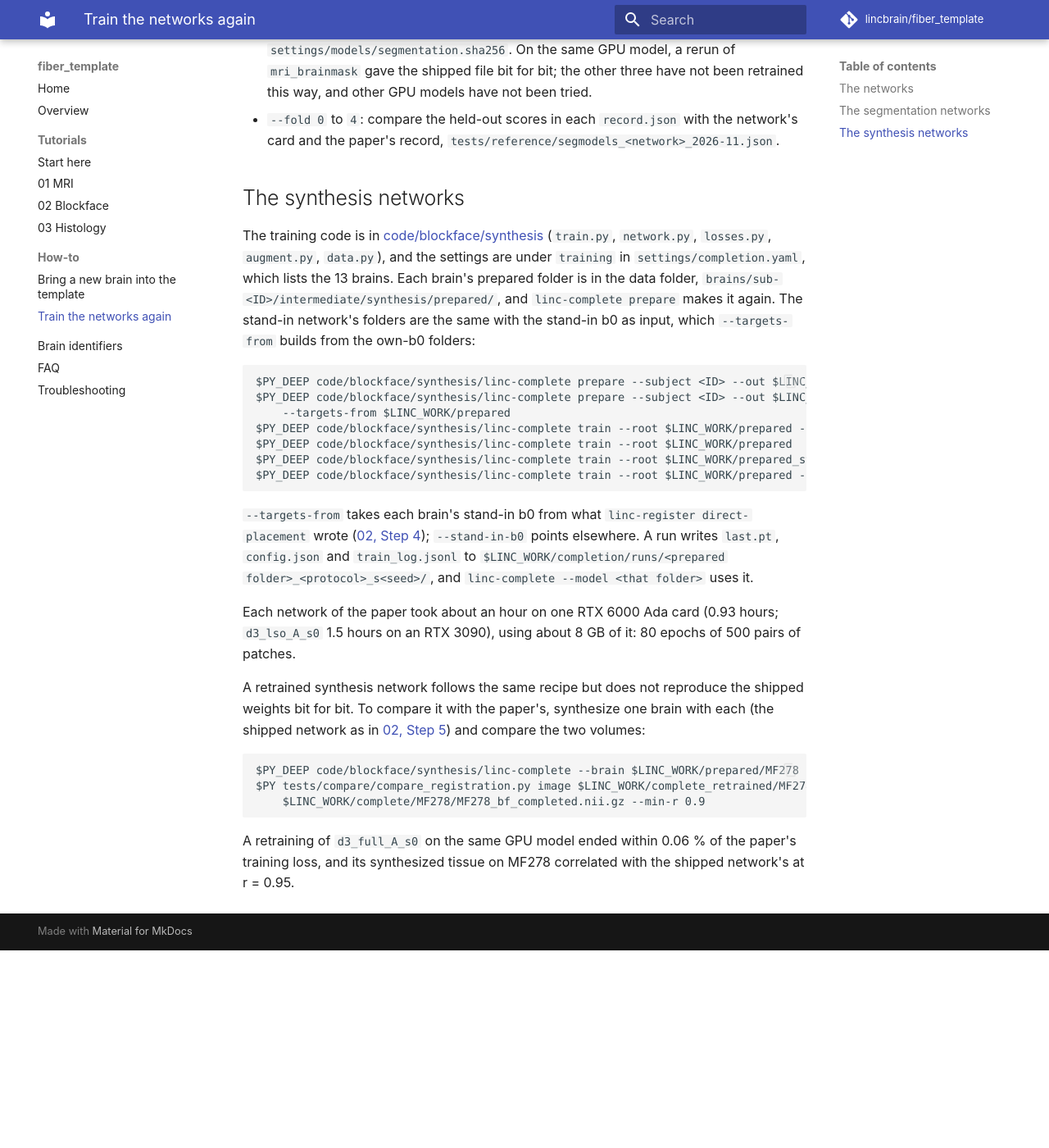
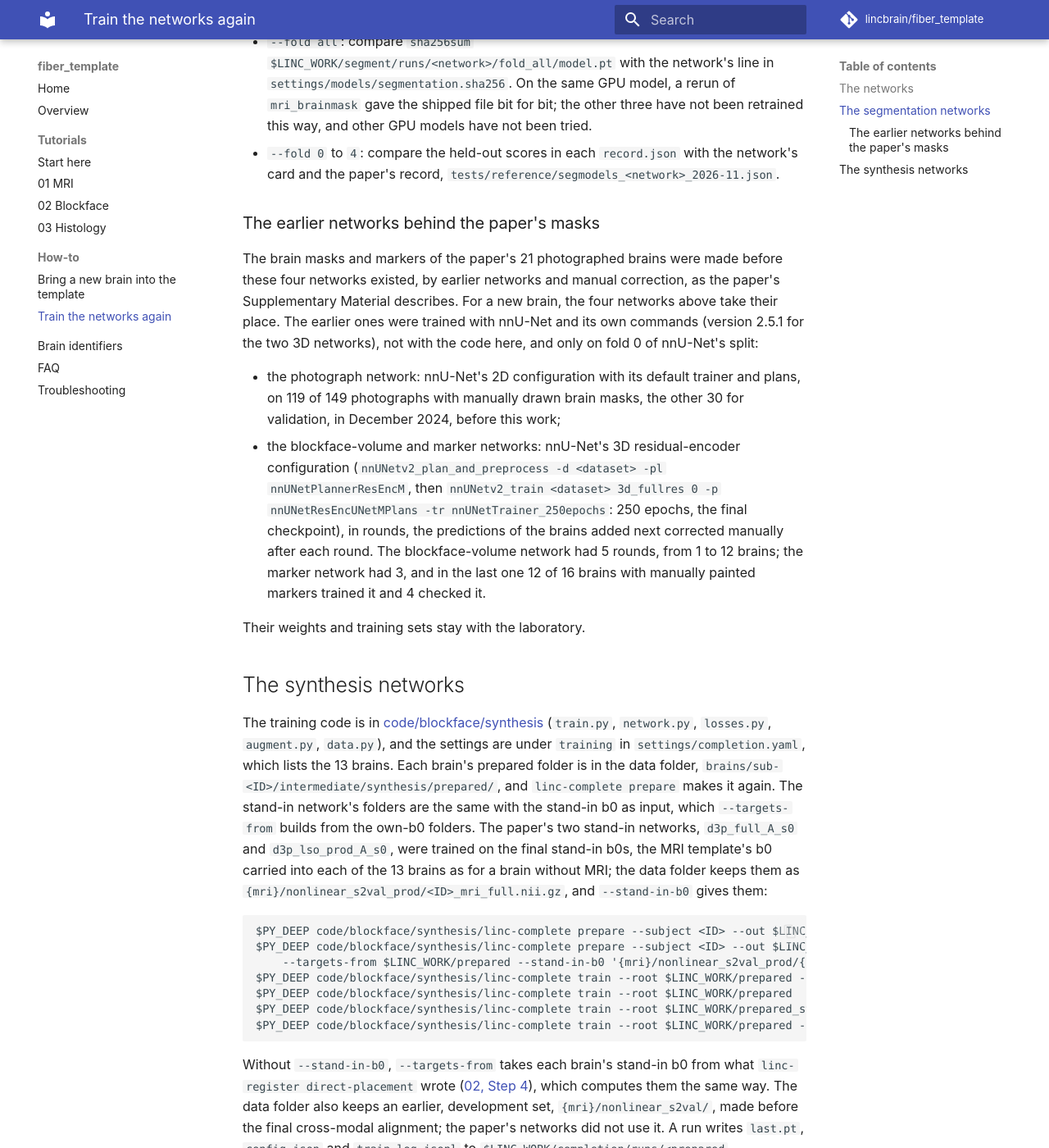
Before and after one commit to lincbrain/fiber_template, an MkDocs documentation site: the page built from docs/how-to/train_models.md, in a window 1280 px wide and 1400 px high, scrolled down 2090 px. Shown: the whole window at 82% size. Built offline with MkDocs 1.6.1 and Material for MkDocs 9.7.7, drawn with Linux system fonts in a browser that asks for light colours; comment, search, counter and statistics services are not loaded; before the commit the page ends 3249 px from its top, so only the background shows below that; some of the changed text lies outside the part shown.

Commit message:
Training: every network of the paper documented, with the earlier nnU-Net networks behind the paper's masks; the stand-in leave-slab-out network of the paper's test (d3p_lso_prod_A_s0) in place of the development run; Malte Hoffmann among the authors
Files: 1 added, 9 changed, 1 removed, 2 renamed.
- code/ README.md, train.py
- docs/ train_models.md
- models/ train_log.jsonl, config.json, last.pt, train_log.jsonl
- settings/ completion.yaml, completion.sha256, completion_checksum_map.tsv, completion_public.sha256
- (top level) CITATION.cff, README.md

````diff
--- a/docs/how-to/train_models.md
+++ b/docs/how-to/train_models.md
@@ -17,7 +17,7 @@ anatomix, the network whose image features the registrations compare, is used as
 | `bf_holes` | the fiducial markers (the round holes in the block face) in a blockface volume | the reconstruction, which fills them, and the check of the histology registration ([03](../tutorials/03_histology.md)) | the 21 volumes and their manually corrected markers | `models/segment/bf_holes/` |
 | `d3_full_A_s0` | the missing tissue, from the brain's own b0 | the synthesis ([02, Step 5](../tutorials/02_blockface.md#step-5-synthesize-the-tissue-that-was-never-photographed)), 13 brains with MRI | the 13 brains with MRI | `models/completion/d3_full_A_s0/` |
 | `d3p_full_A_s0` | the same, from a stand-in b0 | the synthesis, 8 brains without MRI | the same 13 brains, each with a stand-in b0 as input | `models/completion/d3p_full_A_s0/` |
-| `d3_lso_A_s0`, `d3p_lso_A_s0` | the same two, each trained without a withheld slab of each brain | the paper's evaluation of the synthesis only | the same 13 brains | `models/completion/` |
+| `d3_lso_A_s0`, `d3p_lso_prod_A_s0` | the same two, each trained without a withheld slab of each brain | the paper's evaluation of the synthesis only, on withheld slabs (`d3p_lso_prod_A_s0`: its test of the stand-in b0) | the same 13 brains; `d3p_lso_prod_A_s0` with the same stand-in b0s as `d3p_full_A_s0` | `models/completion/` |
 
 Their training data are in the data folder, or are made from it with the commands below.
 Each segmentation network's card, `card.txt`, in the data folder's `models/`, gives its cases, folds, held-out scores and known limits.
@@ -48,26 +48,40 @@ To check a retrained network against the paper's:
   On the same GPU model, a rerun of `mri_brainmask` gave the shipped file bit for bit; the other three have not been retrained this way, and other GPU models have not been tried.
 - `--fold 0` to `4`: compare the held-out scores in each `record.json` with the network's card and the paper's record, `tests/reference/segmodels_<network>_2026-11.json`.
 
+### The earlier networks behind the paper's masks
+
+The brain masks and markers of the paper's 21 photographed brains were made before these four networks existed, by earlier networks and manual correction, as the paper's Supplementary Material describes.
+For a new brain, the four networks above take their place.
+The earlier ones were trained with nnU-Net and its own commands (version 2.5.1 for the two 3D networks), not with the code here, and only on fold 0 of nnU-Net's split:
+
+- the photograph network: nnU-Net's 2D configuration with its default trainer and plans, on 119 of 149 photographs with manually drawn brain masks, the other 30 for validation, in December 2024, before this work;
+- the blockface-volume and marker networks: nnU-Net's 3D residual-encoder configuration (`nnUNetv2_plan_and_preprocess -d <dataset> -pl nnUNetPlannerResEncM`, then `nnUNetv2_train <dataset> 3d_fullres 0 -p nnUNetResEncUNetMPlans -tr nnUNetTrainer_250epochs`: 250 epochs, the final checkpoint), in rounds, the predictions of the brains added next corrected manually after each round.
+  The blockface-volume network had 5 rounds, from 1 to 12 brains; the marker network had 3, and in the last one 12 of 16 brains with manually painted markers trained it and 4 checked it.
+
+Their weights and training sets stay with the laboratory.
+
 ## The synthesis networks
 
 The training code is in [code/blockface/synthesis](../../code/blockface/synthesis/README.md) (`train.py`, `network.py`, `losses.py`, `augment.py`, `data.py`), and the settings are under `training` in `settings/completion.yaml`, which lists the 13 brains.
 Each brain's prepared folder is in the data folder, `brains/sub-<ID>/intermediate/synthesis/prepared/`, and `linc-complete prepare` makes it again.
-The stand-in network's folders are the same with the stand-in b0 as input, which `--targets-from` builds from the own-b0 folders:
+The stand-in network's folders are the same with the stand-in b0 as input, which `--targets-from` builds from the own-b0 folders.
+The paper's two stand-in networks, `d3p_full_A_s0` and `d3p_lso_prod_A_s0`, were trained on the final stand-in b0s, the MRI template's b0 carried into each of the 13 brains as for a brain without MRI; the data folder keeps them as `{mri}/nonlinear_s2val_prod/<ID>_mri_full.nii.gz`, and `--stand-in-b0` gives them:
 
 ```bash
 $PY_DEEP code/blockface/synthesis/linc-complete prepare --subject <ID> --out $LINC_WORK/prepared                       # each of the 13 brains
 $PY_DEEP code/blockface/synthesis/linc-complete prepare --subject <ID> --out $LINC_WORK/prepared_stand_in \
-    --targets-from $LINC_WORK/prepared                                                                                 # the stand-in network's folders
+    --targets-from $LINC_WORK/prepared --stand-in-b0 '{mri}/nonlinear_s2val_prod/{ID}_mri_full.nii.gz'                # the stand-in network's folders
 $PY_DEEP code/blockface/synthesis/linc-complete train --root $LINC_WORK/prepared --plan                               # the brains and missing files
 $PY_DEEP code/blockface/synthesis/linc-complete train --root $LINC_WORK/prepared                                      # d3_full_A_s0
 $PY_DEEP code/blockface/synthesis/linc-complete train --root $LINC_WORK/prepared_stand_in                             # d3p_full_A_s0
-$PY_DEEP code/blockface/synthesis/linc-complete train --root $LINC_WORK/prepared --protocol lso                       # d3_lso_A_s0; prepared_stand_in: d3p_lso_A_s0
+$PY_DEEP code/blockface/synthesis/linc-complete train --root $LINC_WORK/prepared --protocol lso                       # d3_lso_A_s0; prepared_stand_in: d3p_lso_prod_A_s0
 ```
 
-`--targets-from` takes each brain's stand-in b0 from what `linc-register direct-placement` wrote ([02, Step 4](../tutorials/02_blockface.md#step-4-register-the-volume-to-the-blockface-template-a-brain-without-mri-or-with-histology)); `--stand-in-b0` points elsewhere.
+Without `--stand-in-b0`, `--targets-from` takes each brain's stand-in b0 from what `linc-register direct-placement` wrote ([02, Step 4](../tutorials/02_blockface.md#step-4-register-the-volume-to-the-blockface-template-a-brain-without-mri-or-with-histology)), which computes them the same way.
+The data folder also keeps an earlier, development set, `{mri}/nonlinear_s2val/`, made before the final cross-modal alignment; the paper's networks did not use it.
 A run writes `last.pt`, `config.json` and `train_log.jsonl` to `$LINC_WORK/completion/runs/<prepared folder>_<protocol>_s<seed>/`, and `linc-complete --model <that folder>` uses it.
 
-Each network of the paper took about an hour on one RTX 6000 Ada card (0.93 hours; `d3_lso_A_s0` 1.5 hours on an RTX 3090), using about 8 GB of it: 80 epochs of 500 pairs of patches.
+Each network of the paper took about an hour on one RTX 6000 Ada card (0.90 to 0.93 hours; `d3_lso_A_s0` 1.5 hours on an RTX 3090), using about 8 GB of it: 80 epochs of 500 pairs of patches.
 
 A retrained synthesis network follows the same recipe but does not reproduce the shipped weights bit for bit.
 To compare it with the paper's, synthesize one brain with each (the shipped network as in [02, Step 5](../tutorials/02_blockface.md#step-5-synthesize-the-tissue-that-was-never-photographed)) and compare the two volumes:
````
Also changed, not shown: README.md (+2 -2 lines), code/blockface/synthesis/README.md (+1 -1 lines), 12 other files.
